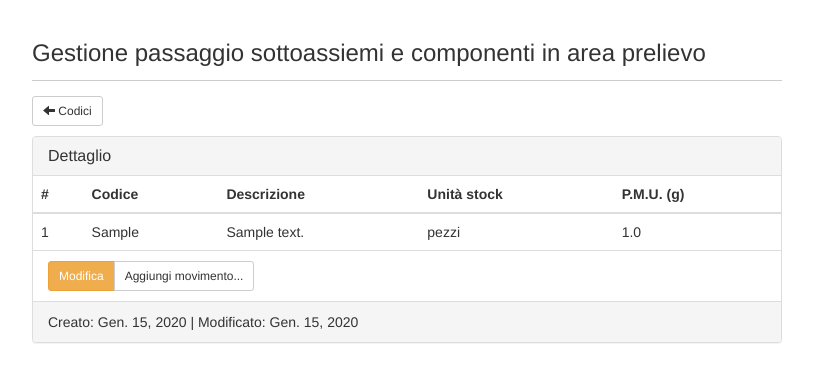
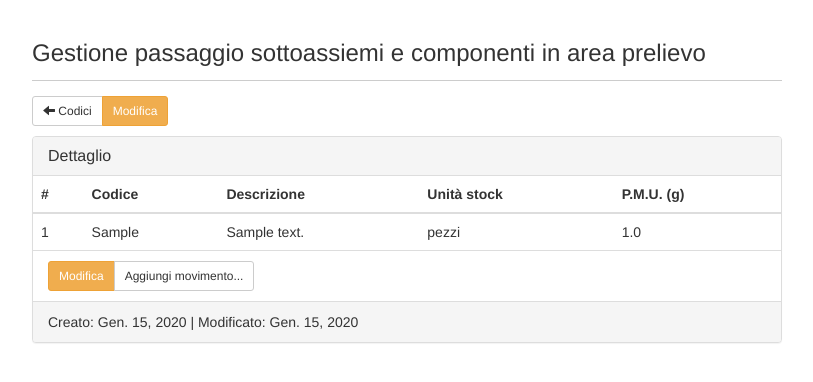
Before and after one commit to Xgalan/GapApp, a Django app: page /partnumbers/00000000-0000-0000-0000-000000000001/ in a window 1280 px wide. Shown: the part 52-434 px from the top of the page, without its empty margins (233-1046 px from the left). Run offline with Django 3.2, Linux system fonts and the light colour scheme; a user stored in the database is signed in; tables that the repository leaves empty hold one stand-in row (values such as "Sample post"); parts of the project's set-up code (start-up, migrations or seed data) failed here and were passed over; some libraries are stand-ins or nearby versions.

Commit message:
Modified partnumber template

```diff
--- a/gap/partnumbers/models.py
+++ b/gap/partnumbers/models.py
@@ -45,7 +45,7 @@ class Partnumber(TimeStampedModel):
         return "%s" % self.sku
 
     def __str__(self):
-        return "{self.sku} | {self.description}".format(self=self)
+        return "{self.sku} | {self.category}".format(self=self)
 
     def related_label(self):
         return "%s" % self.sku
--- a/gap/templates/partnumbers/base_form.html
+++ b/gap/templates/partnumbers/base_form.html
@@ -5,10 +5,17 @@
     <h3>Gestione passaggio sottoassiemi e componenti in area prelievo</h3>
     <hr>
     <p>
-        <div class="btn-group" role="group" aria-label="...">
-            <a href="{% url 'partnumber_list' %}" class="btn btn-default btn-sm">
+        <div class="btn-group btn-group-sm" role="group" aria-label="...">
+            <a href="{% url 'partnumber_list' %}" class="btn btn-default">
                 <span class="glyphicon glyphicon-arrow-left" aria-hidden="true"></span>
                 Codici</a>
+            {% if user.is_staff %}
+                {% if object %}
+                <a href="{% url 'partnumber_update' object.id %}" class="btn btn-warning">
+                    Modifica
+                </a>
+                {% endif %}
+            {% endif %}
         </div>
     </p>
 </div>
```
Also changed, not shown: 1 other file.
